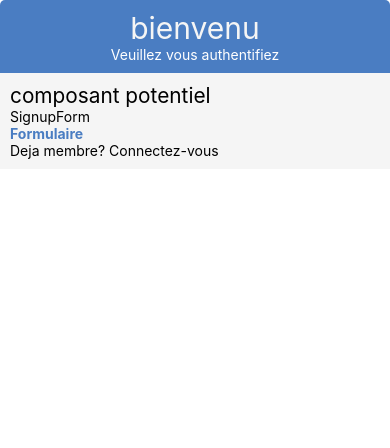
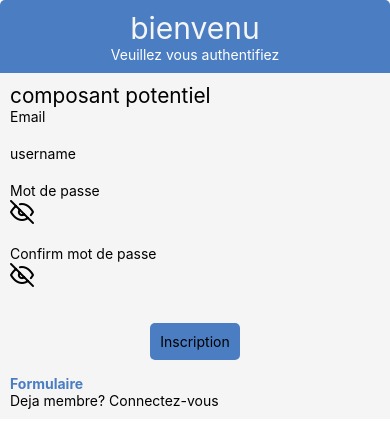
Before and after one commit to jerryStClou/ReactNativeProjet1, a React Native app: screen / in a window 390 px wide. Both pictures are taken after a click on the element "Formulaire". Shown: the top 448 px of the page. Built offline with nearby package versions, Linux system fonts and the light colour scheme.

Commit message:
Mardi 29 Septembre 2023

```diff
--- a/components/Container/SignupForm.jsx
+++ b/components/Container/SignupForm.jsx
@@ -1,12 +1,106 @@
 //import liraries
-import React, { Component } from 'react';
+import React, { Component, useState  } from 'react';
 import { View, Text, StyleSheet } from 'react-native';
+import { TextInput } from 'react-native-web';
+import { AntDesign } from '@expo/vector-icons';
+import Bouton from '../ui/Bouton';
+import InputWithError from '../ui/inputWithError/inputWithError';
 
 // create a component
 function SignupForm(){
+    const [email, setEmail] = useState("");
+const [password, setPassword] = useState("");
+const [confirmPassword, setConfirmPassword] = useState("");
+const [userName, setuserName] = useState("");
+
+
+const [emailError, setEmailError] = useState("");
+const [passwordError, setPasswordError] = useState("");
+const [confirmPasswordError, setConfirmPasswordError] = useState("");
+
+const [userNameError, setUserNameError] = useState("");
+
+
+const handleEmail = (text) => {
+    setEmailError("");
+    setEmail(text);
+};
+
+const handlePassword = (text) => {
+    setPasswordError("");
+    setPassword(text);
+}
+
+
+const handleUserName= (text) => {
+    setUserNameError("");
+    setPassword(text);
+}
+
+
+const handleConfirmPassword= (text) => {
+    setUserNameError("");
+    setPassword(text);
+}
+
+
+const submit = () => {
+    if(email.includes("@") && password.length >=6 && userName.length>=3 && userName.length<13 &&  confirmPassword === password)
+    {
+        alert("Inscription réussie");
+        return;
+    }
+    setEmailError(!email.includes("@") ? "Email incorrect" : "");
+    setPasswordError(password.length < 6 ? "Mot de passe trop court (Minimum 6)" : "");
+    setUserNameError(userName.length <3 || userName.length>13 ? "Username incorrect" : "");
+    setConfirmPasswordError(confirmPassword !== password ? "le mot de passe ne sont pas les même" : "");
+
+};
     return (
         <View style={styles.container}>
-            <Text>SignupForm</Text>
+
+        <InputWithError
+          holder="Email"
+          valeur={email}
+          action={handleEmail}
+          errorMessage={emailError}
+          type="email-adress"
+        />
+
+<InputWithError
+          holder="username"
+          valeur={userName}
+          action={handleUserName}
+          errorMessage={userNameError}
+          type="email-adress"
+        />
+
+
+<InputWithError
+          holder="Mot de passe"
+          valeur={password}
+          action={handlePassword}
+          errorMessage={passwordError}
+          type="default"
+          isPassword
+        />
+
+
+<InputWithError
+          holder="Confirm mot de passe"
+          valeur={password}
+          action={handleConfirmPassword}
+          errorMessage={confirmPasswordError}
+          type="default"
+          isPassword
+        />
+
+
+<Bouton action={submit}>
+            {/* <AntDesign name="login" size={24} color="black" /> */}
+            <Text>Inscription</Text>
+            </Bouton>
+
         </View>
     );
 };
--- a/components/Container/loginForm.jsx
+++ b/components/Container/loginForm.jsx
@@ -2,6 +2,9 @@
 import React, { Component, useState } from 'react';
 import { View, Text, StyleSheet, TouchableOpacity } from 'react-native';
 import { TextInput } from 'react-native-web';
+import { AntDesign } from '@expo/vector-icons';
+import Bouton from '../ui/Bouton';
+import InputWithError from '../ui/inputWithError/inputWithError';
 
 // create a component
 const LoginForm = () => {
@@ -31,27 +34,52 @@ const submit = () => {
     setPasswordError(password.length < 6 ? "Mot de passe trop court (Minimum 6)" : "");
 };
 
+
     return (
         <View style={styles.container}>
-           <TextInput
-           keyboardType="email-address"
-           placeholder="Email"
-           onChangeText={handleEmail}
-           value={email}
-           />
+        {/* //    <TextInput */}
+        {/* //    keyboardType="email-address" */}
+        {/* //    placeholder="Email" */}
+        {/* //    onChangeText={handleEmail} */}
+        {/* //    value={email} */}
+        {/* //    /> */}
 
-            <Text>{emailError}</Text>
-            <TextInput
+        {/* //     <Text>{emailError}</Text> */}
+
+        <InputWithError
+          holder="Email"
+          valeur={email}
+          action={handleEmail}
+          errorMessage={emailError}
+          type="email-adress"
+        />
+
+<InputWithError
+          holder="Mot de passe"
+          valeur={password}
+          action={handlePassword}
+          errorMessage={passwordError}
+          type="default"
+          isPassword
+        />
+
+
+            {/* <TextInput
             placeholder="Mot de passe"
             onChangeText = {handlePassword}
             value={password}
             secureTextEntry={true}
-            />
-
+            /> */}
+{/*
             <Text>{passwordError}</Text>
             <TouchableOpacity onPress={submit}>
                 <Text>Se connecter</Text>
-            </TouchableOpacity>
+            </TouchableOpacity> */}
+
+            <Bouton action={submit}>
+            <AntDesign name="login" size={24} color="black" />
+            <Text>Se connecter</Text>
+            </Bouton>
         </View>
     );
 };
--- /dev/null
+++ b/components/ui/Bouton.jsx
@@ -0,0 +1,24 @@
+import {StyleSheet, TouchableOpacity } from "react-native-web";
+import { colors } from "../../libs/variable";
+
+export default function Bouton({action,children})
+{
+    return(
+        <TouchableOpacity style={styles.button} onPress={action}>{children}</TouchableOpacity>
+    )
+}
+
+const styles = StyleSheet.create({
+    button: {
+        backgroundColor: colors.primary_2,
+        padding: 10,
+        display:"flex",
+        flexDirection:"row",
+        justifyContent:"center",
+        alignItems:"center",
+        marginHorizontal:"auto",
+        marginVertical:15,
+        gap:10,
+        borderRadius:5,
+    },
+});
--- /dev/null
+++ b/components/ui/inputWithError/inputWithError.jsx
@@ -0,0 +1,43 @@
+import {StyleSheet, TextInput, View,Text } from "react-native-web";
+import { Feather } from '@expo/vector-icons';
+// import { colors } from "../../libs/variable";
+import { useState } from "react";
+import { colors } from "../../../libs/variable";
+
+export default function InputWithError({holder, valeur, action, errorMessage, type, isPassword})
+{
+    const [isPasswordVisible, setIsPasswordVisible] = useState(false);
+
+    const togglePassword = () => setIsPasswordVisible(!isPasswordVisible);
+
+    return(
+        <View style={styles.container}>
+        <TextInput
+        style={styles.input}
+        placeholder={holder} value={valeur} onChangeText={action} keyboardType={type} secureTextEntry={isPassword && !isPasswordVisible}></TextInput>
+        {isPassword ? (<Feather onPress={togglePassword} name={isPasswordVisible ? "eye" : "eye-off"} size={24} color="black" />) : null }
+          <Text style={styles.error}>{errorMessage}</Text>
+        </View>
+
+    )
+}
+
+const styles = StyleSheet.create({
+    container: {},
+    inputContainer:{
+        display:"flex",
+        flexDirection:"row",
+        justifyContent:"space-between",
+        backgroundColor: "white",
+        margin:10,
+        padding:10,
+        borderRadius:5,
+        borderBottomColor: colors.primary_4,
+        borderBottomWidth:2
+    },
+    error:{
+        color:'red',
+        margin:10,
+    }
+
+});
```
